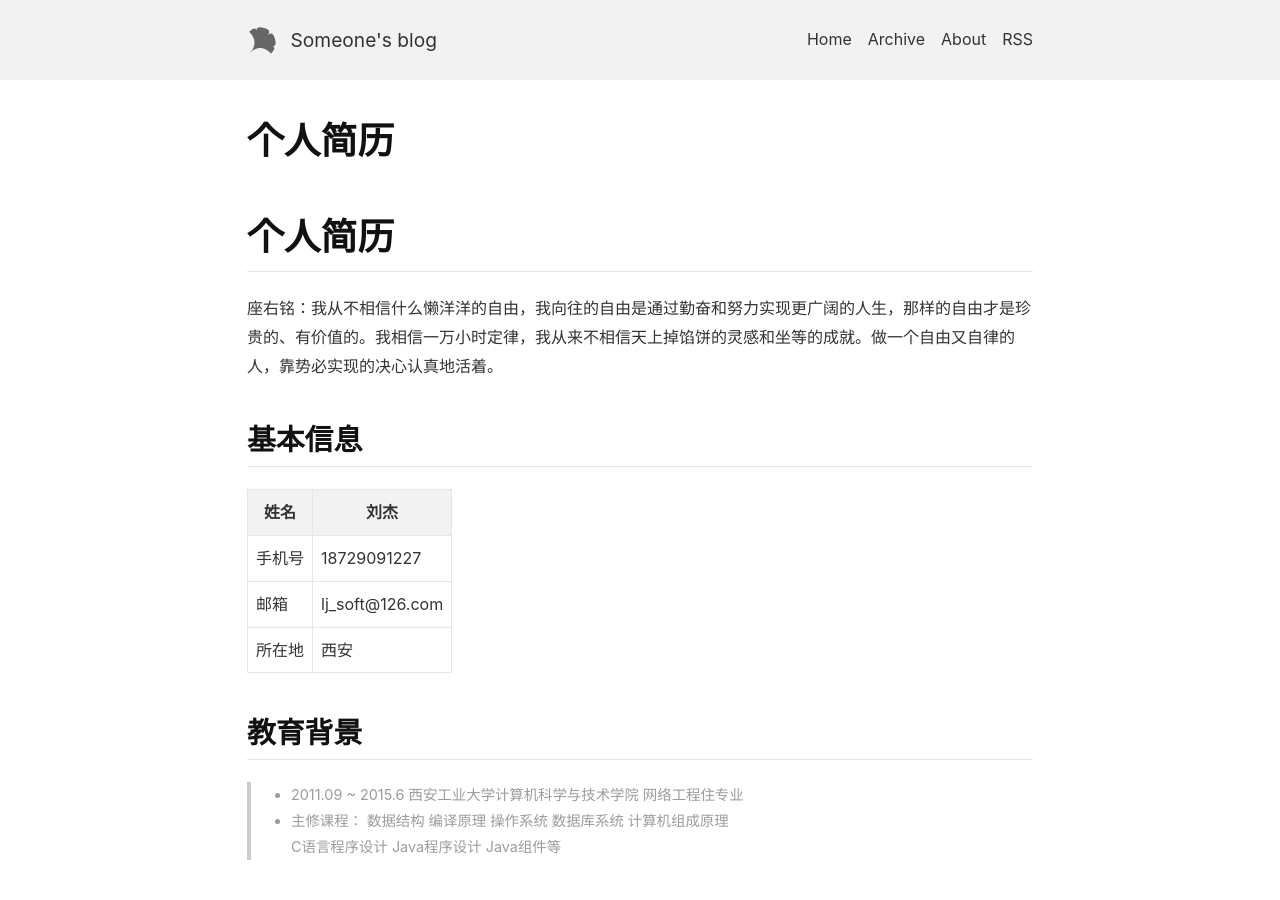
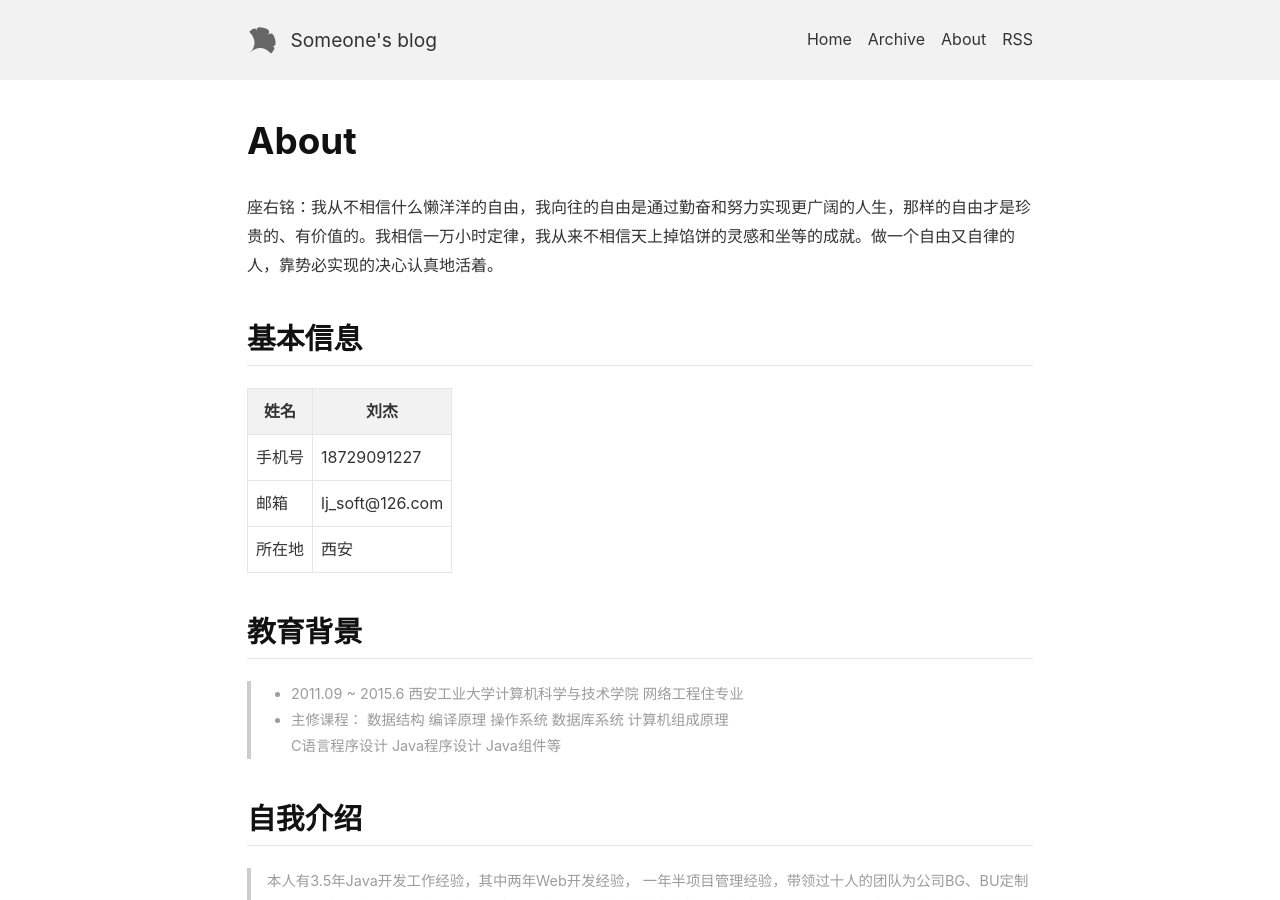
Before and after one commit to jieVI/jievi.github.io, a Jekyll site: the page built from about.md, in a window 1280 px wide and 900 px high. Built offline with Jekyll 4.4.1, drawn with Linux system fonts in a browser that asks for light colours; nearby versions of some CDN libraries; our own code applies the rules of GitHub Pages for plain Markdown files.

Commit message:
Update about.md

```diff
--- a/about.md
+++ b/about.md
@@ -7,9 +7,6 @@
   zh-Hant: 關於
 key: page-about
 ---
-
-# 个人简历
-
 座右铭：我从不相信什么懒洋洋的自由，我向往的自由是通过勤奋和努力实现更广阔的人生，那样的自由才是珍贵的、有价值的。我相信一万小时定律，我从来不相信天上掉馅饼的灵感和坐等的成就。做一个自由又自律的人，靠势必实现的决心认真地活着。
 
 ## 基本信息
```
